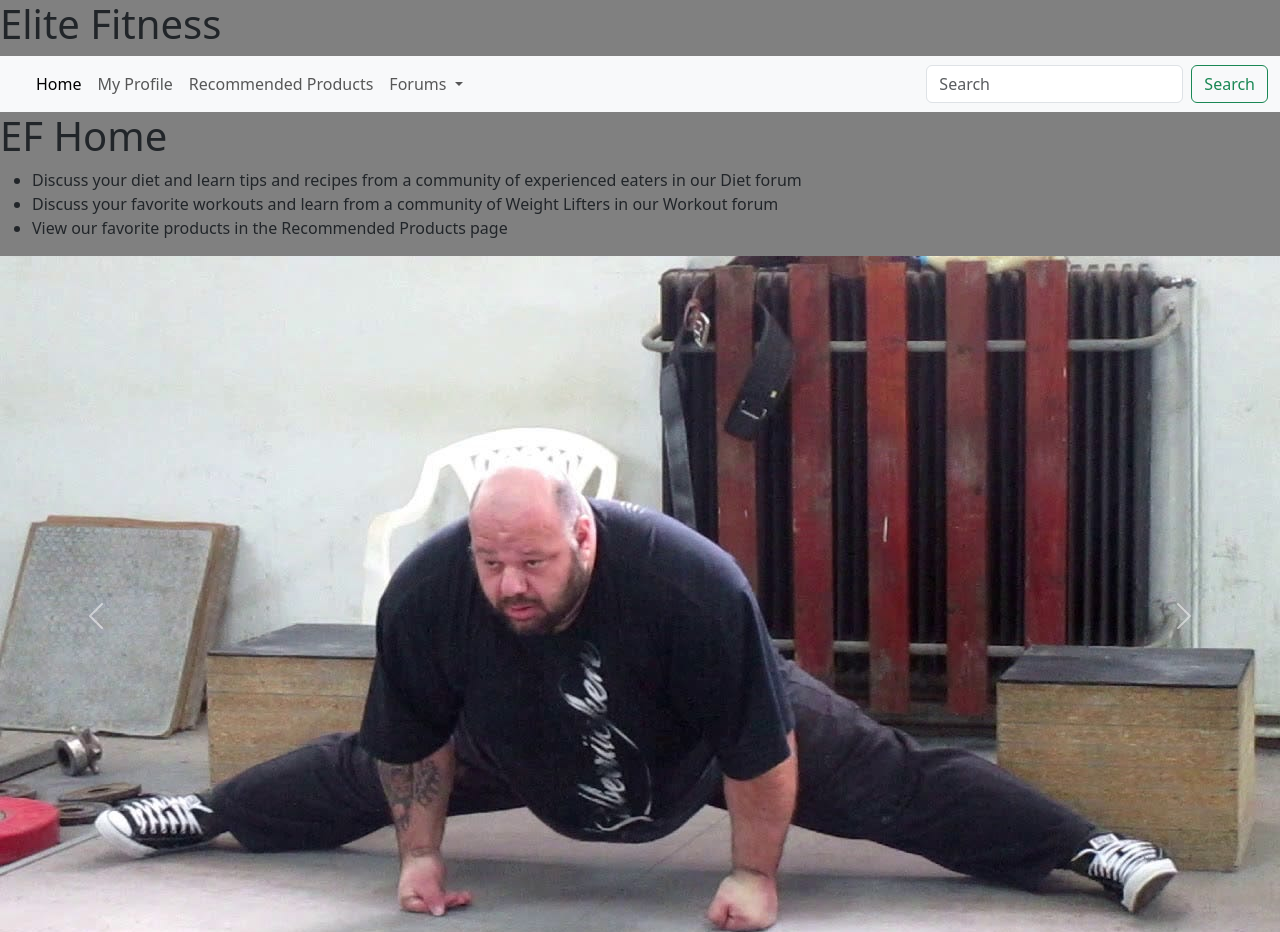
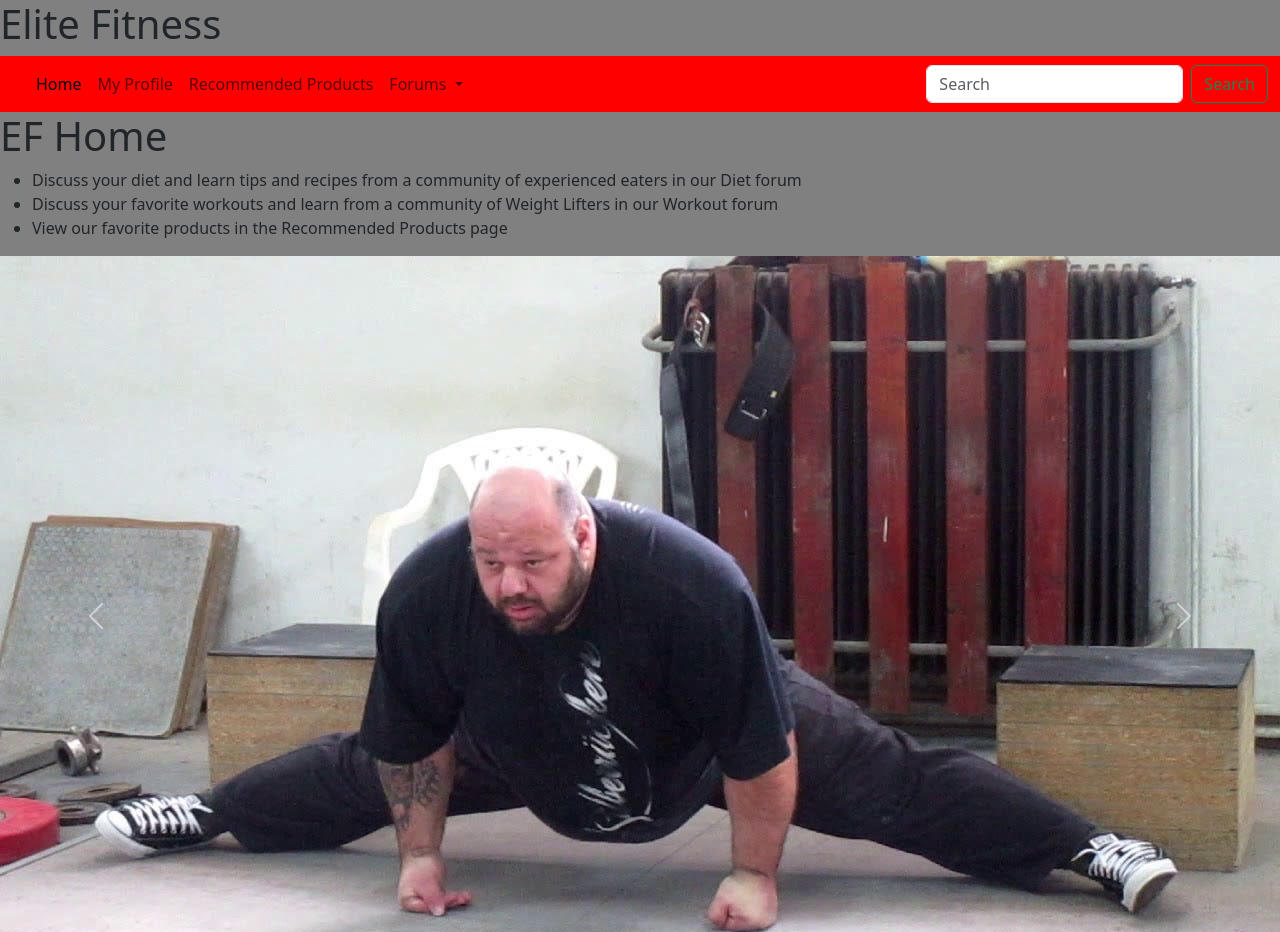
Before and after one commit to 343F23/project-phase-1-ryan-julian, a plain HTML site: page index.html in a window 1280 px wide. Shown: the top 932 px of the page. Drawn offline with nearby package versions, Linux system fonts and the light colour scheme.

Commit message:
fixed nav color

```diff
--- a/index.html
+++ b/index.html
@@ -7,10 +7,10 @@
     <link href="https://cdn.jsdelivr.net/npm/bootstrap@5.3.2/dist/css/bootstrap.min.css" rel="stylesheet" integrity="sha384-T3c6CoIi6uLrA9TneNEoa7RxnatzjcDSCmG1MXxSR1GAsXEV/Dwwykc2MPK8M2HN" crossorigin="anonymous">
     <link href="style.css" rel="stylesheet">
   </head>
-  <body class = "343">
+  <body class = "ryan">
 
     <h1>Elite Fitness</h1>
-    <nav class="navbar navbar-expand-lg bg-body-tertiary">
+    <nav class="navbar navbar-expand-lg">
         <div class="container-fluid">
           <a class="navbar-brand" href="#"></a>
           <button class="navbar-toggler" type="button" data-bs-toggle="collapse" data-bs-target="#navbarSupportedContent" aria-controls="navbarSupportedContent" aria-expanded="false" aria-label="Toggle navigation">
--- a/style.css
+++ b/style.css
@@ -3,6 +3,9 @@ body {
     background-color: grey;
 }
 
+.ryan nav{
+    background-color: red;
+}
 
 footer{
     background-color: grey;
```
